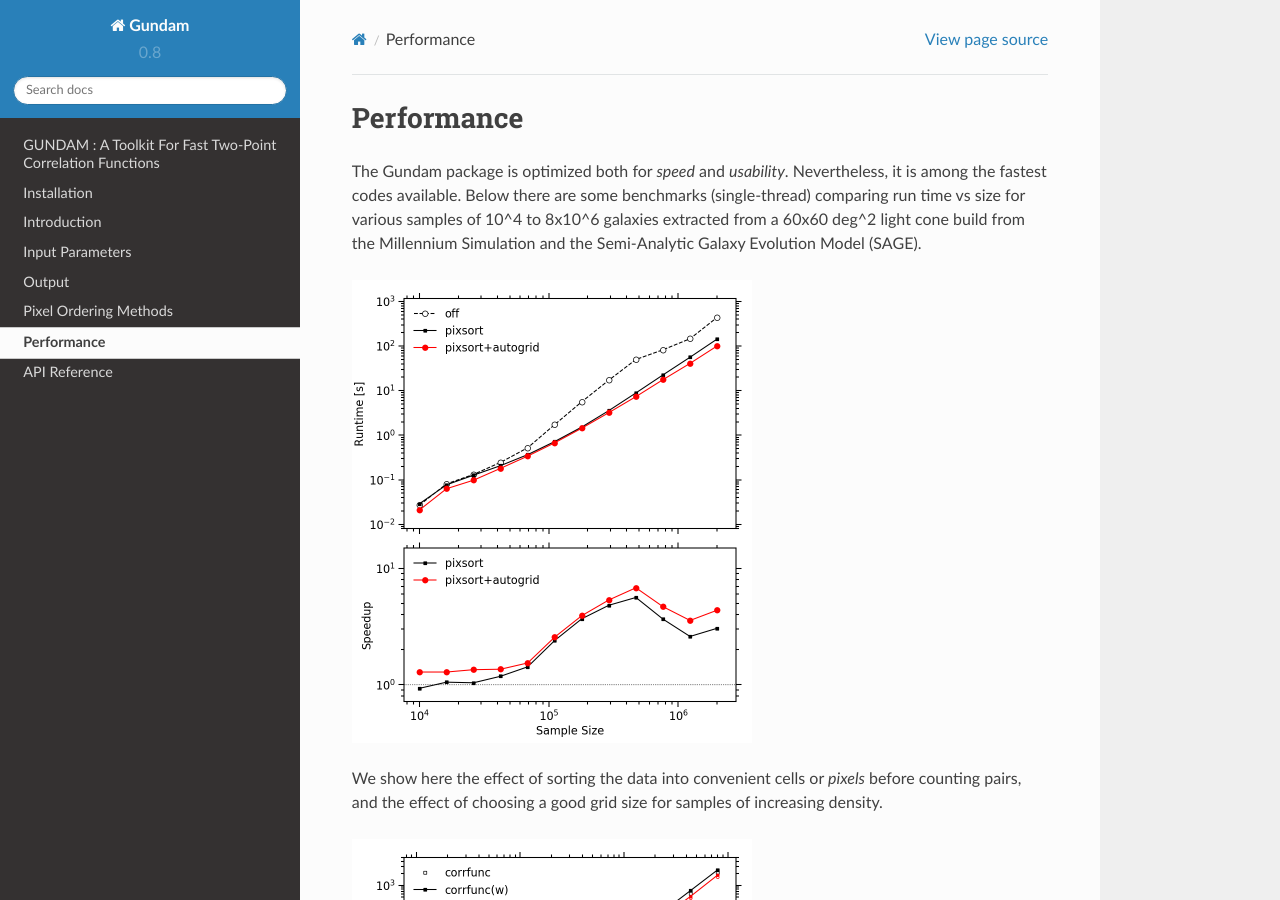
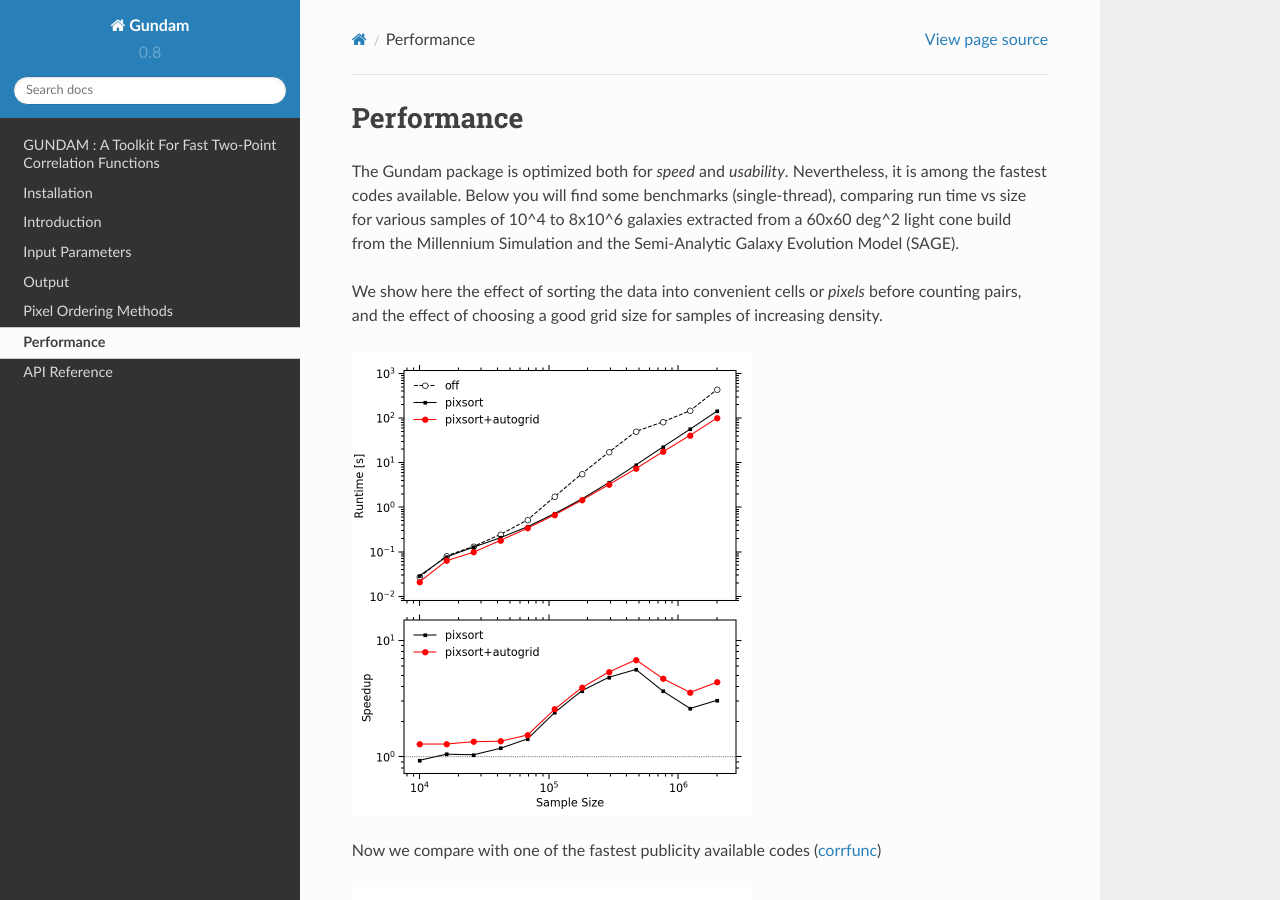
Before and after one commit to lincc-frameworks-mask-incubator/gundam, a Sphinx documentation site: the page built from docs/performance.rst, in a window 1280 px wide and 900 px high. Built offline with Sphinx 7.4.7 and the Read the Docs theme 2.0.0, drawn with Linux system fonts in a browser that asks for light colours.

Commit message:
update to v0.8

```diff
--- a/docs/performance.rst
+++ b/docs/performance.rst
@@ -5,25 +5,25 @@ Performance
 ***********
 
 The Gundam package is optimized both for *speed* and *usability*. Nevertheless, it
-is among the fastest codes available. Below there are some benchmarks (single-thread)
+is among the fastest codes available. Below you will find some benchmarks (single-thread),
 comparing run time vs size for various samples of 10^4 to 8x10^6 galaxies extracted
 from a 60x60 deg^2 light cone build from the Millennium Simulation and the
 Semi-Analytic Galaxy Evolution Model (SAGE).
+
+We show here the effect of sorting the data into convenient cells or *pixels*
+before counting pairs, and the effect of choosing a good grid size for samples
+of increasing density.
 
 .. image:: bench_rppiA_plot2.png
     :scale: 50%
     :alt: DD(rp,pi) performance2
 
-We show here the effect of sorting the data into convenient cells or *pixels*
-before counting pairs, and the effect of choosing a good grid size for samples
-of increasing density.
+Now we compare with one of the fastest publicity available codes
+(`corrfunc <https://github.com/manodeep/Corrfunc/>`_)
 
 .. image:: bench_rppiA_plot1.png
     :scale: 50%
     :alt: DD(rp,pi) performance1
-
-Now we compare with one of the fastest publicity available codes
-(`corrfunc <https://github.com/manodeep/Corrfunc/>`_)
 
 The equipment employed for testing is based in a four core i7-3770K 3.5GHz CPU
 (L1 cache: 32KB data + 32KB instruction, L2 cache: 256KB, L3 cache: 8MB shared)
```
